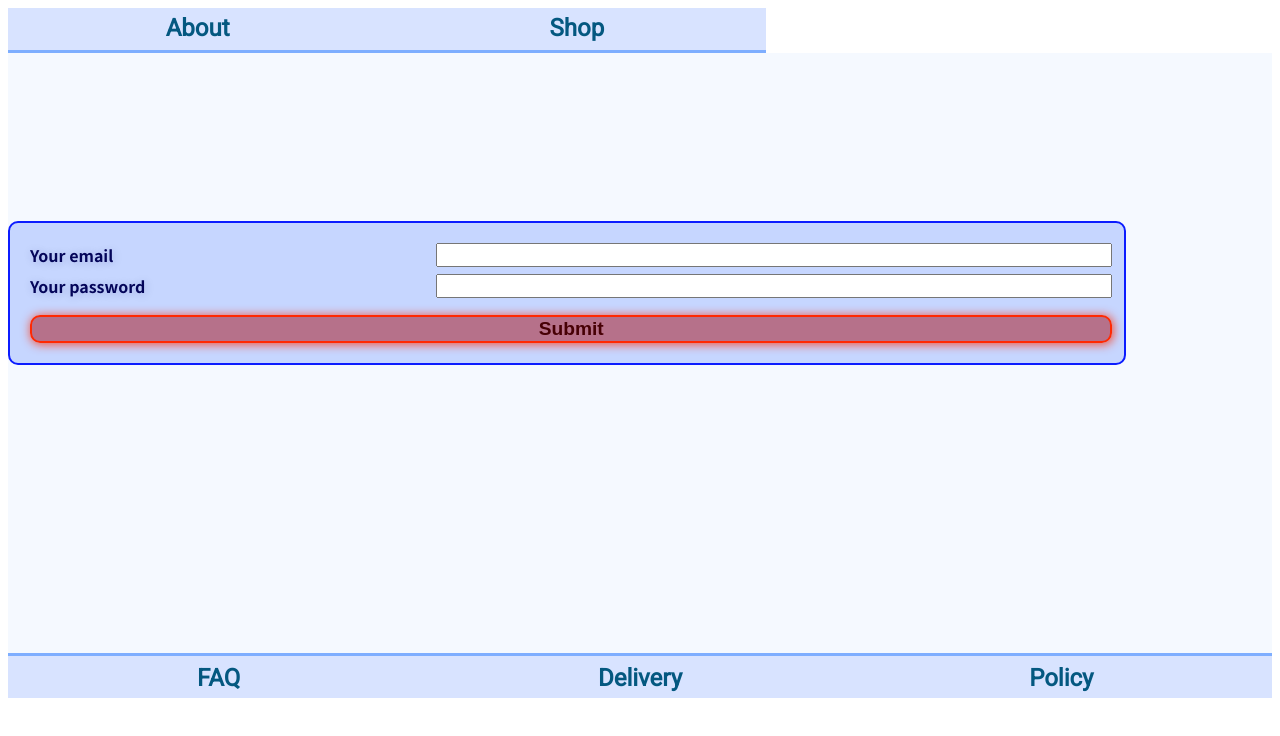
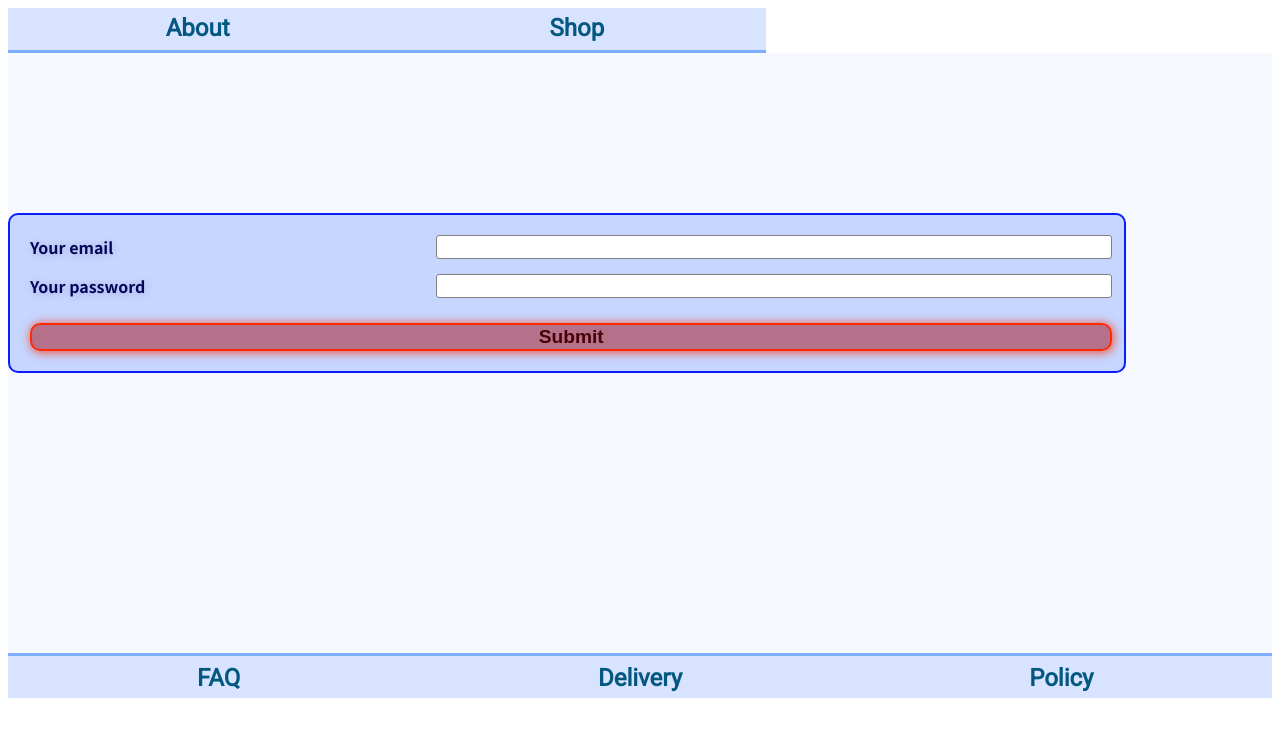
Before and after one commit to Simoonnn/candies, an Angular app: page /admin in a window 1280 px wide. Shown: the top 736 px of the page. Built offline with nearby package versions, Linux system fonts and the light colour scheme.

Commit message:
Add controls styling

```diff
--- a/src/app/admin/login/login.component.html
+++ b/src/app/admin/login/login.component.html
@@ -2,7 +2,8 @@
   <form [formGroup]="form" (ngSubmit)="onSubmit()">
     <div class="grid-container">
       <label for="email">Your email</label>
-      <input class="control" type="email" formControlName="email" id="email"/>
+      <input class="control"
+             type="email" formControlName="email" id="email"/>
       <label for="password">Your password</label>
       <input class="control" type="password" formControlName="password" id="password"/>
       <input type="submit" id="submit" [disabled]="form.untouched || form.invalid"/>
--- a/src/app/admin/login/login.component.scss
+++ b/src/app/admin/login/login.component.scss
@@ -2,6 +2,8 @@
   padding: 0px;
   margin: 0px;
 }
+
+
 @keyframes button-disabled {
   to {
     border: 2px solid #ff2902;
@@ -21,6 +23,10 @@
     box-shadow: 1px 1px 10px 1px rgba(0,211,1,0.33);
   }
 }
+
+
+//main styling of the container
+
 .container {
   position:relative;
   background: rgba(184,214,255,0.15);
@@ -38,14 +44,8 @@
     width: 85%;
     display: grid;
     grid: repeat(3, auto) / 37% 63%;
-    row-gap: 7px;
+    row-gap: 15px;
 
-    input.control {
-      font-family: 'Roboto', sans-serif;
-      color: #22227d;
-      font-weight: 600;
-      font-size: 16px;
-    }
 
     label {
       font-family: 'Noto Sans HK', sans-serif;
@@ -54,10 +54,34 @@
       color: #040559;
       text-shadow: 1px 1px 10px rgba(5,0,89,0.2);
     }
-    //implement this
-    .control.ng-invalid {
+    // controls styling
 
+    input.control {
+      outline: none;
+      border-radius: 3px;
+      border: 1px solid gray;
+      font-family: 'Roboto', sans-serif;
+      color: #22227d;
+      font-weight: 600;
+      font-size: 14px;
     }
+
+    //control-invalid
+
+    input.control.ng-invalid.ng-touched {
+      border: 1px solid red;
+      box-shadow: 1px 1px 5px 1px red;
+    }
+
+    //control-valid
+
+    input.control.ng-valid.ng-touched {
+      border: 2px solid green;
+      box-shadow: 1px 1px 5px 1px green;
+    }
+
+
+    //keyframes for button animation
 
     input#submit {
       outline: none;
@@ -79,7 +103,6 @@
       background: rgba(169,25,34,0.53);
       color: #470005;
     }
-    //fix the html and typescript files
     #submit:hover {
       background: rgba(43,137,137,0.5);
     }
```
